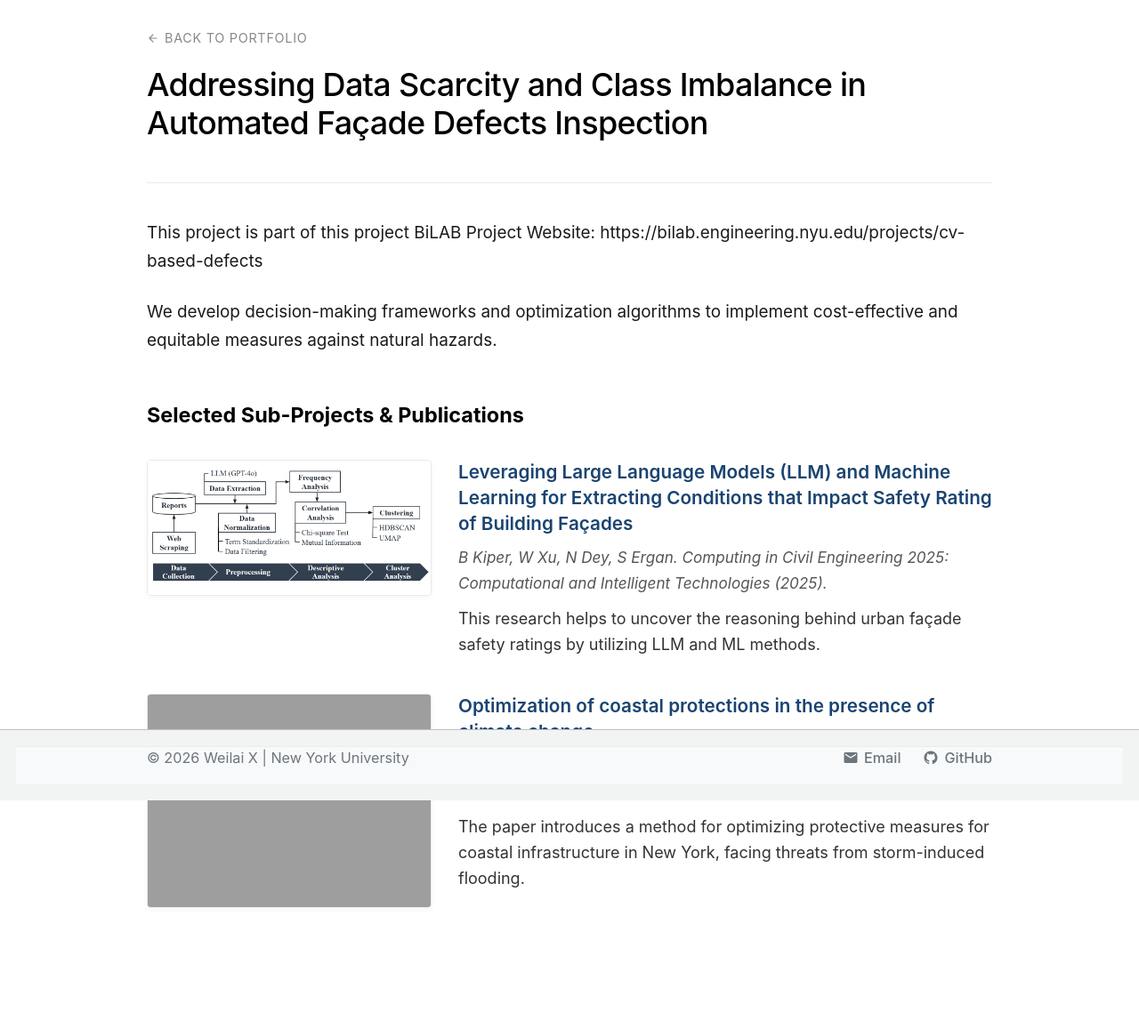
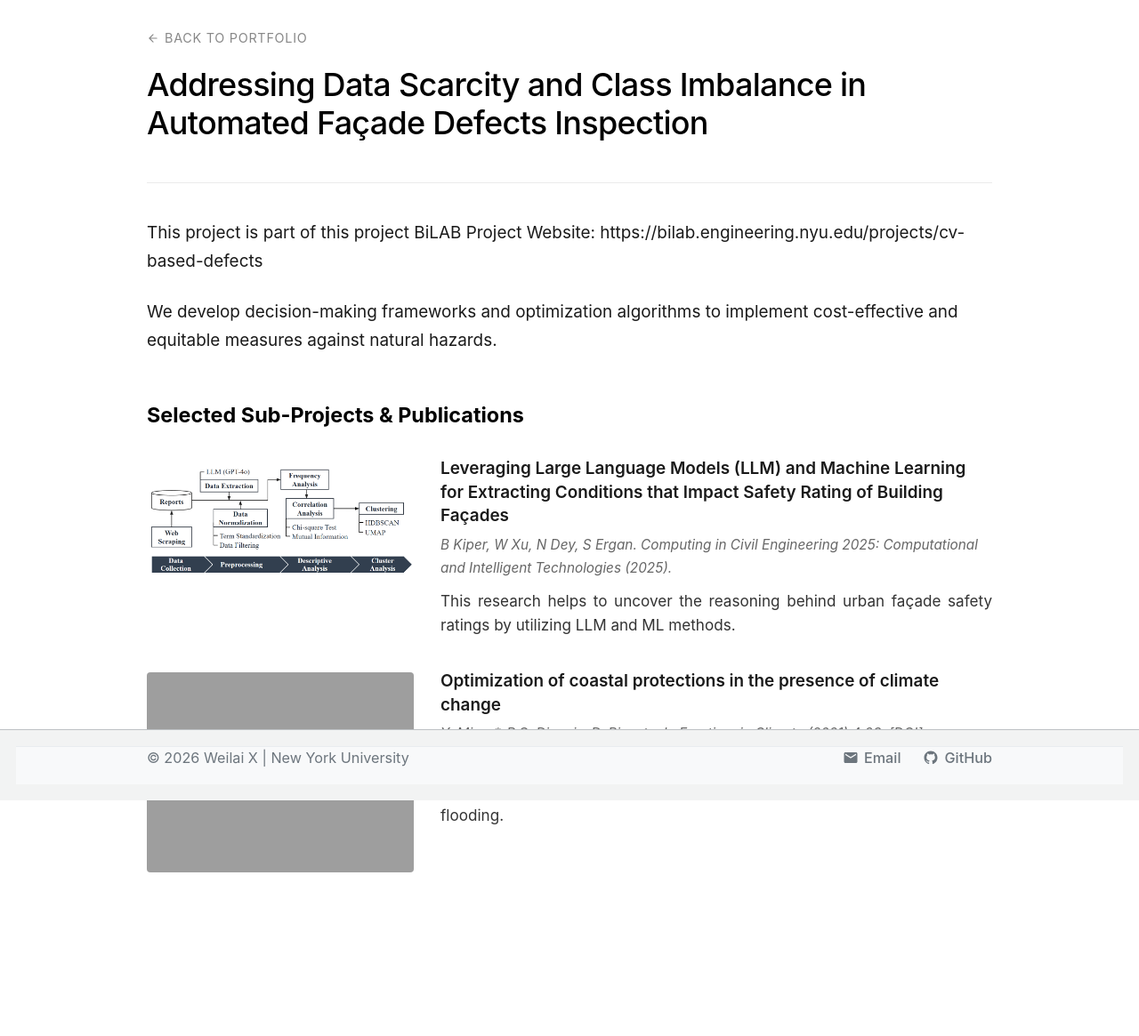
Before and after one commit to Seab0t/Seab0t.github.io, a Jekyll site: the page built from _portfolio/portfolio-facade.md, in a window 1280 px wide. Shown: the whole page at 89% size. Built offline with Jekyll 4.4.1, drawn with Linux system fonts in a browser that asks for light colours; a script bundle is joined from its source files by our own code; library files that are not in the unit come from our copies; after the commit the page ends 1125 px from its top, so only the background shows below that.

Commit message:
update layout

```diff
--- a/_layouts/portfolio-item.html
+++ b/_layouts/portfolio-item.html
@@ -49,63 +49,84 @@ layout: default
   .btn-outline { background-color: #fff; color: #000 !important; border: 1px solid #ccc; }
   .btn-outline:hover { border-color: #000; }
 
-  /* ====== 🚀 新增：左图右文子项目列表专属 CSS ====== */
+/* ====== 🚀 新增：左图右文子项目列表专属 CSS ====== */
   .subproject-list {
     display: flex;
     flex-direction: column;
-    gap: 40px; /* 每个子项目之间的垂直间距 */
+    gap: 40px;
     margin-top: 2rem;
   }
 
   .subproject-row {
     display: flex;
-    gap: 30px; /* 图片和右侧文字之间的水平间距 */
-    align-items: flex-start; /* 顶部对齐 */
+    gap: 30px;
+    align-items: flex-start;
   }
 
-  /* 左侧图片容器：固定宽度比例 */
   .subproject-img-wrapper {
-    flex: 0 0 35%; /* 左边占 35% 宽度 */
-    max-width: 320px;
+    flex: 0 0 32%; /* 稍微缩小了图片的占比，给文字留更多空间 */
+    max-width: 300px;
   }
 
-  /* 覆盖原本 img 的 margin，并加上极其细微的边框和阴影，模仿截图里的高级感 */
-  .subproject-img-wrapper img {
-    margin: 0 !important;
+  /* 图片悬浮放大特效：暗示可以点击 */
+  .subproject-img-wrapper a {
+    display: block;
+    overflow: hidden; /* 防止图片放大时溢出边框 */
+    border-radius: 4px;
     border: 1px solid #eaeaea;
     box-shadow: 0 2px 6px rgba(0,0,0,0.04);
   }
+  .subproject-img-wrapper img {
+    margin: 0 !important;
+    width: 100%;
+    display: block;
+    border: none;
+    transition: transform 0.3s ease; /* 添加平滑动画 */
+  }
+  .subproject-img-wrapper a:hover img {
+    transform: scale(1.03); /* 鼠标放上去时，图片微微放大 3% */
+  }
 
-  /* 右侧文字容器：自动填满剩余空间 */
   .subproject-text-content {
     flex: 1;
     display: flex;
     flex-direction: column;
+    margin-top: -3px; /* 微调：消除标题自带的细微顶部空白，让文字和图片上边缘绝对齐平 */
   }
 
   .subproject-title {
-    font-size: 1.15rem;
+    font-size: 1.05rem; /* 字号缩小 */
     font-weight: 600;
-    color: #1a4471; /* 模仿你截图里的深邃学术蓝，如果想要纯黑可以改成 #000 */
-    margin: 0 0 8px 0;
+    margin: 0 0 6px 0;
     line-height: 1.4;
   }
 
+  /* 标题链接的样式 */
+  .subproject-title a {
+    color: #1a4471;
+    text-decoration: none !important;
+    transition: color 0.2s ease;
+  }
+  .subproject-title a:hover {
+    color: #e74c3c; /* 鼠标悬停时变成显眼的颜色（可根据喜好改回黑色 #000） */
+    text-decoration: underline !important;
+  }
+
   .subproject-meta {
-    font-size: 0.95rem;
-    color: #555;
-    margin-bottom: 12px;
-    font-style: italic; /* 适合放作者、期刊名 */
+    font-size: 0.85rem; /* 作者和年份字号进一步缩小 */
+    color: #666;
+    margin-bottom: 10px;
+    font-style: italic;
   }
 
   .subproject-desc {
-    font-size: 1rem;
+    font-size: 0.95rem; /* 描述字号缩小 */
     color: #333;
     line-height: 1.6;
     margin: 0;
+    text-align: justify; /* 💡 关键：强制两端对齐，消除右侧锯齿感 */
   }
 
-  /* 手机端适配：屏幕变小时自动变成上下堆叠 */
   @media (max-width: 768px) {
     .subproject-row {
       flex-direction: column;
```
